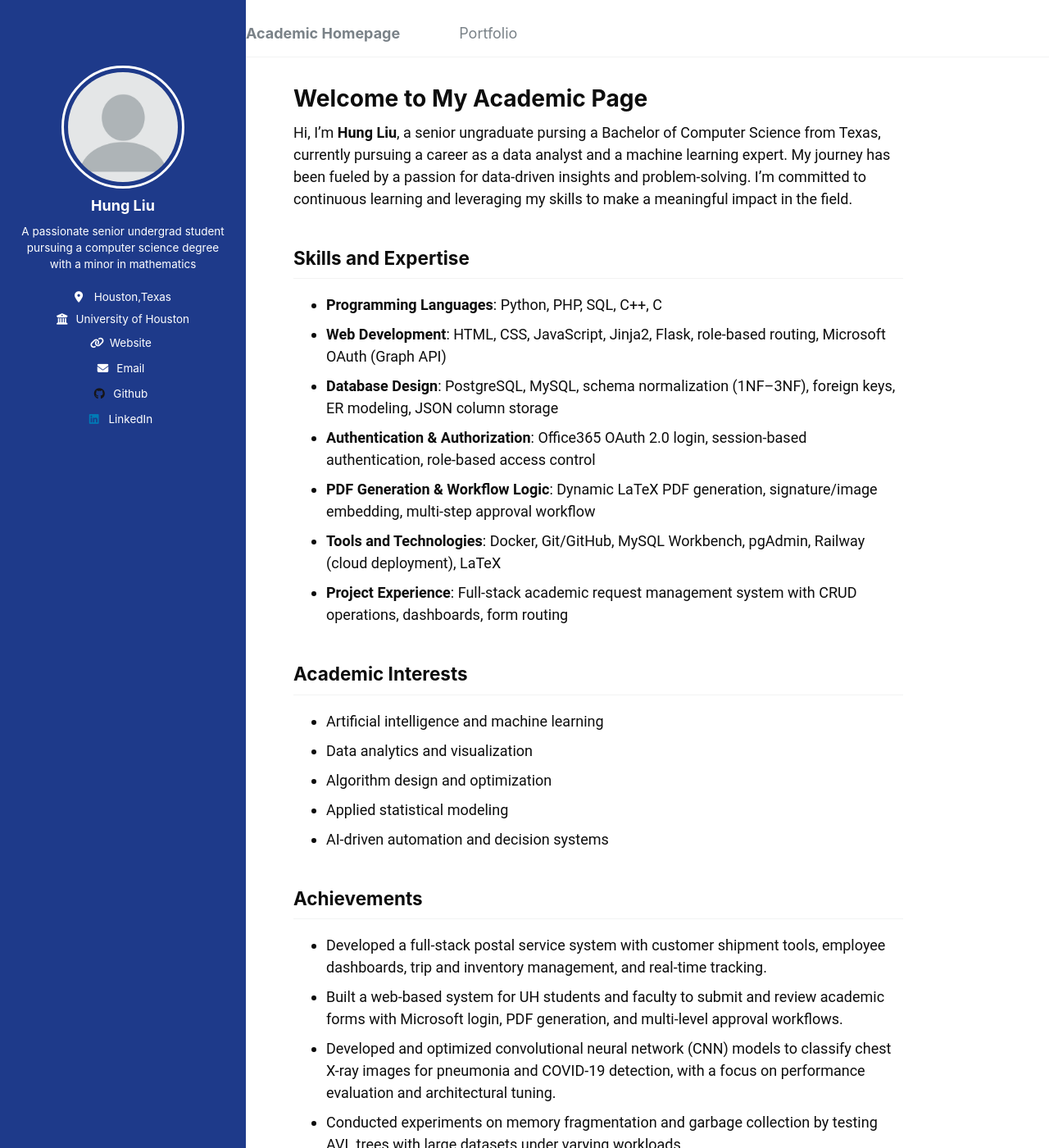
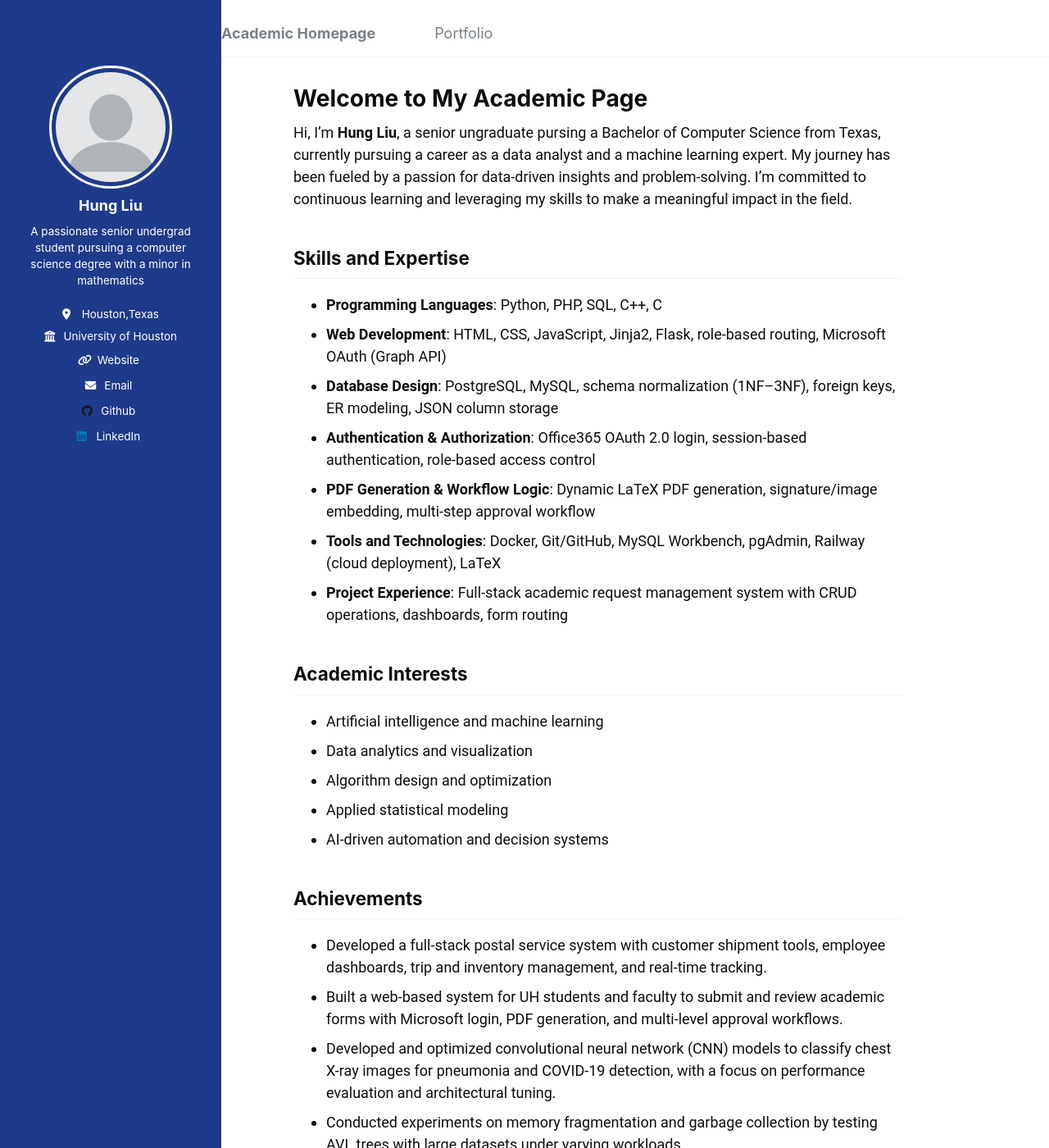
Before and after one commit to sunnySKL/sunnySKL.github.io, a Jekyll site: the page built from _pages/about.md, in a window 1280 px wide and 1400 px high. Shown: the whole window at 82% size. Built offline with Jekyll 4.4.1, drawn with Linux system fonts in a browser that asks for light colours.

Commit message:
Update custom.css

```diff
--- a/assets/css/custom.css
+++ b/assets/css/custom.css
@@ -122,8 +122,8 @@ body {
         position: fixed;
         top: 0;
         left: 0;
-        width: 300px;
-        max-width: 300px;
+        width: 270px;
+        max-width: 270px;
         height: 100vh;
         overflow-y: auto;
         display: block;
@@ -135,7 +135,7 @@ body {
 
     .masthead,
     #main {
-        margin-left: 300px;
+        margin-left: 270px;
     }
 
     .masthead__inner-wrap {
@@ -148,7 +148,7 @@ body {
     }
 
     #main {
-        margin-left: 300px;
+        margin-left: 270px;
         margin-right: 0;
         max-width: none !important;
         width: auto !important;
```
